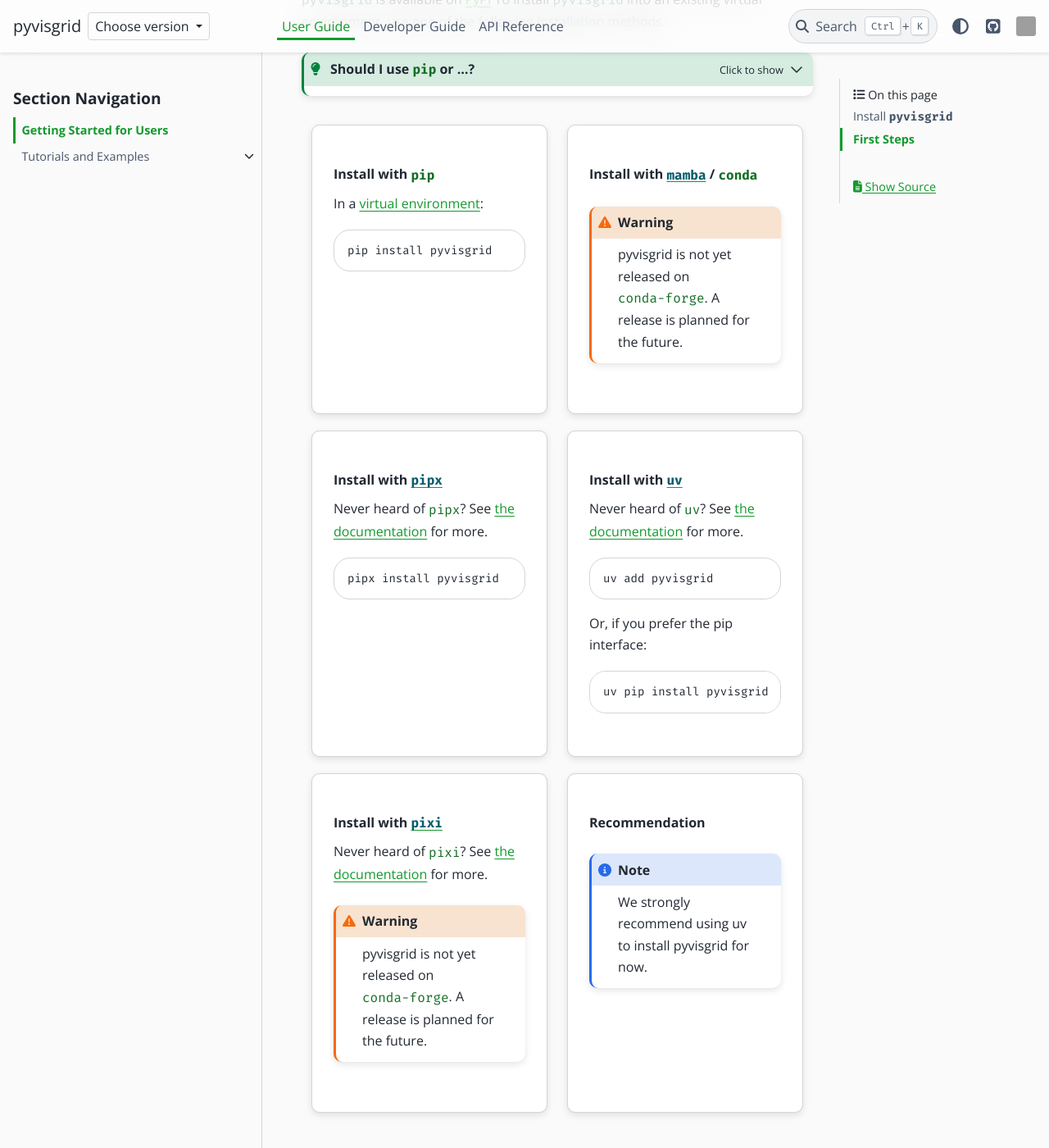
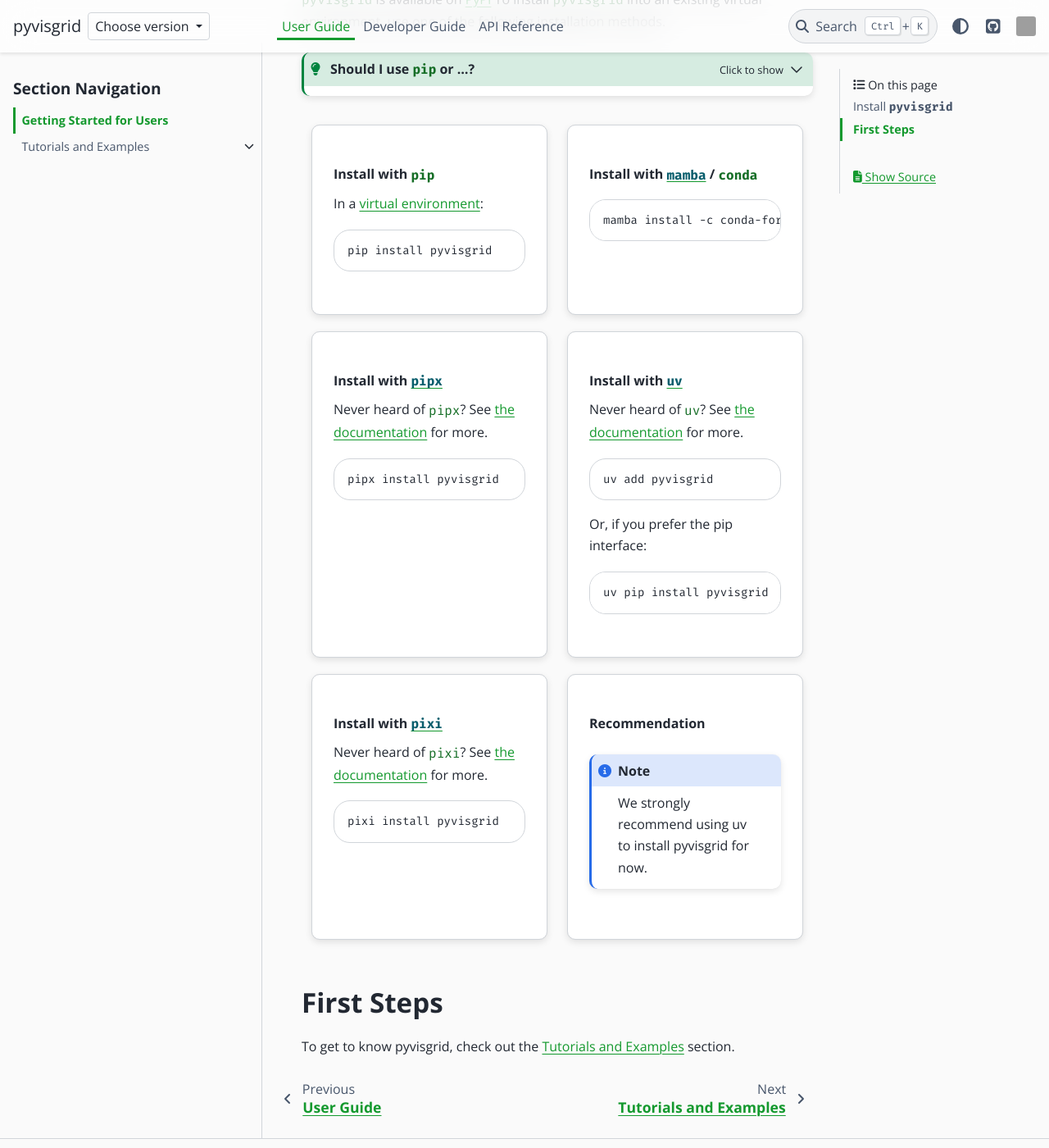
Before and after one commit to radionets-project/pyvisgrid, a Sphinx documentation site: the page built from docs/user-guide/getting-started.md, in a window 1280 px wide and 1400 px high, scrolled down 530 px. Shown: the whole window at 82% size. Built offline with Sphinx 7.4.7 and the PyData theme 0.15.4, drawn with Linux system fonts in a browser that asks for light colours; the version number could not be read and is left out; grey boxes are pictures that could not be loaded.

Commit message:
Update install guide for users

````diff
--- a/docs/user-guide/getting-started.md
+++ b/docs/user-guide/getting-started.md
@@ -67,9 +67,8 @@ pip install pyvisgrid
 
 :::{grid-item-card} Install with [`mamba`][mamba] / `conda`
 
-```{warning}
-pyvisgrid is not yet released on `conda-forge`.
-A release is planned for the future.
+```shell-session
+mamba install -c conda-forge pyvisgrid
 ```
 :::
 
@@ -98,9 +97,8 @@ uv pip install pyvisgrid
 :::{grid-item-card} Install with [`pixi`][pixi]
 
 Never heard of `pixi`? See [the documentation][pixi] for more.
-```{warning}
-pyvisgrid is not yet released on `conda-forge`.
-A release is planned for the future.
+```shell-session
+pixi install pyvisgrid
 ```
 :::
 
````
